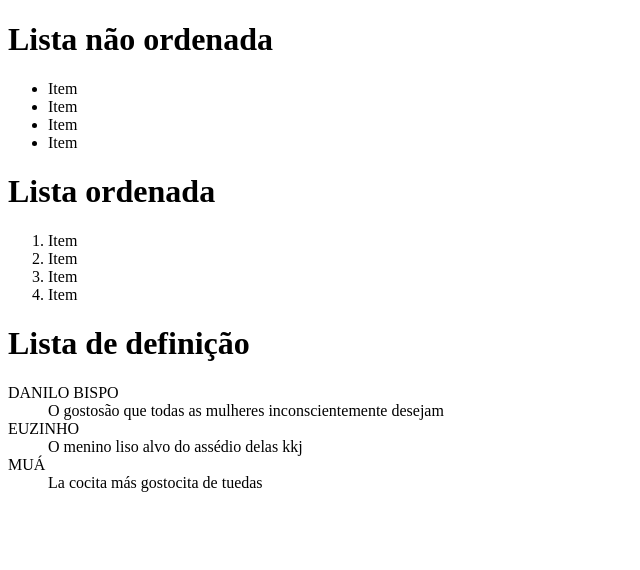
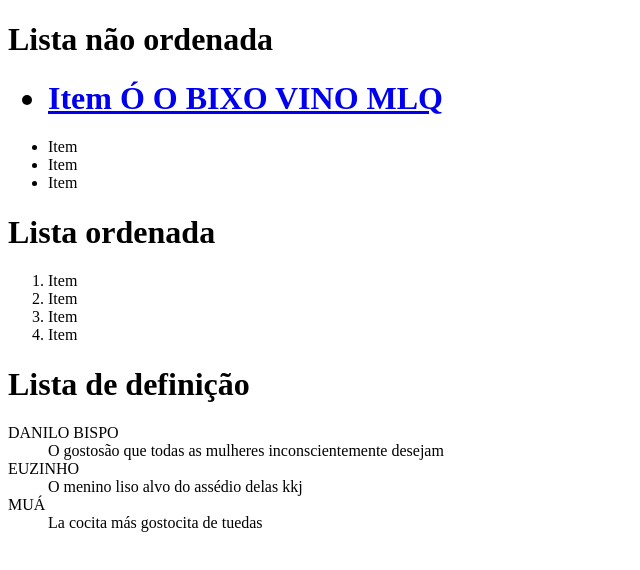
Before and after one commit to Karmakunn/teste, a plain HTML site: page index.html in a window 1280 px wide. Shown: the whole page, without its empty margins (0-640 px from the left). Drawn offline with Linux system fonts and the light colour scheme.

Commit message:
Update index.html

```diff
--- a/index.html
+++ b/index.html
@@ -2,7 +2,7 @@
 
 <html>
 	<head>
-		<title>Listas</title>
+		<title>Teste MERMÃO</title>
 		<meta charset="utf-8" \>
 	</head>
 
@@ -10,7 +10,7 @@
 		<!-- Aqui começa a primeira lista -->
 		<h1>Lista não ordenada</h1>
 		<ul>
-			<li> Item  </li>
+			<h1> <li> <a href="https://www.youtube.com/watch?v=-5WcDfKndxU">Item Ó O BIXO VINO MLQ</a></li></h1>
 			<li> Item  </li>
 			<li> Item  </li>
 			<li> Item  </li>
```
